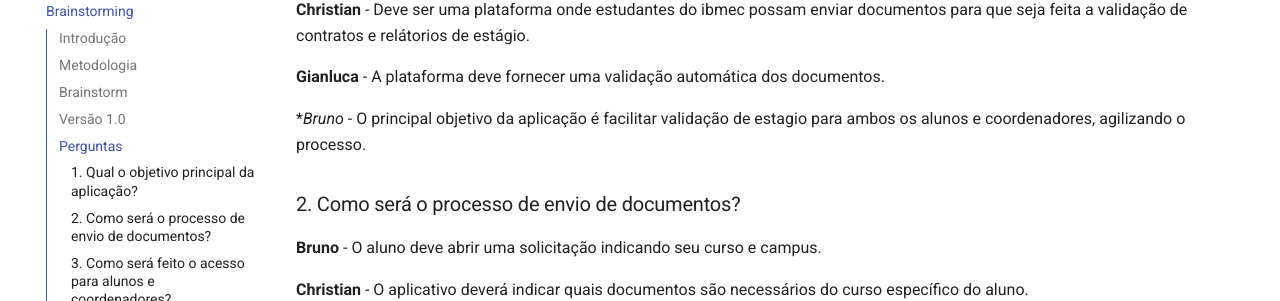
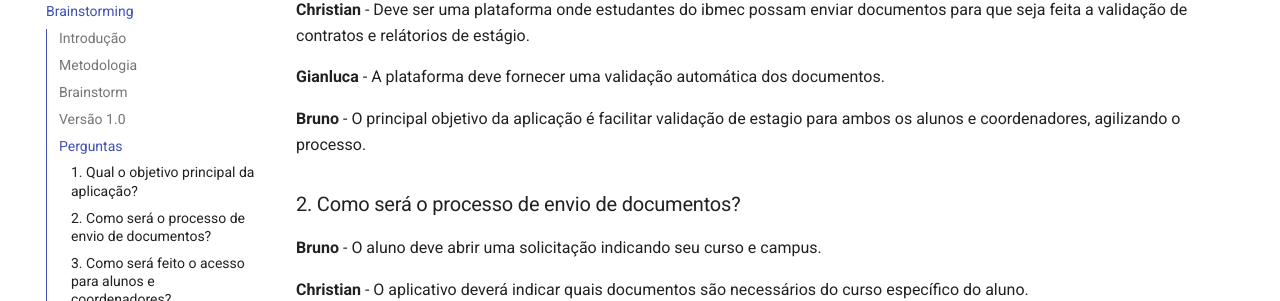
Before and after one commit to Projetos-de-Extensao/PBE_26.1_8001_I, an MkDocs documentation site: the page built from mkdocs/Iniciacao/brainstorm.md, in a window 1280 px wide and 900 px high, scrolled down 702 px. Shown: the part 151-452 px from the top of the window. Built offline with MkDocs 1.6.1 and Material for MkDocs 9.7.7, drawn with Linux system fonts in a browser that asks for light colours; comment, search, counter and statistics services are not loaded.

Commit message:
menor commit do mundo por causa de erro ortografico

```diff
--- a/mkdocs/Iniciacao/brainstorm.md
+++ b/mkdocs/Iniciacao/brainstorm.md
@@ -23,7 +23,7 @@ A equipe se reuniu para debater ideias gerais no 01/04/2026 sobre o projeto via
 
 **Gianluca** - A plataforma deve fornecer uma validação automática dos documentos.
 
-**Bruno* - O principal objetivo da aplicação é facilitar validação de estagio para ambos os alunos e coordenadores, agilizando o processo.
+**Bruno** - O principal objetivo da aplicação é facilitar validação de estagio para ambos os alunos e coordenadores, agilizando o processo.
 
 ### 2. Como será o processo de envio de documentos?
 
```
